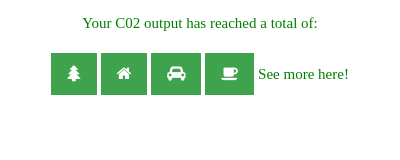
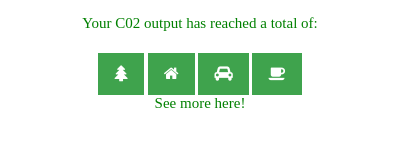
Before and after one commit to m-bettert0n/CarbOnline, a browser extension: page popup.html in a window 400 px wide. Drawn offline with Linux system fonts and the light colour scheme.

```diff
--- a/popup.html
+++ b/popup.html
@@ -21,6 +21,12 @@
         font-size: 16px;
         cursor: pointer;
       }
+      a{
+        padding: 1em;
+      }
+      a:hover{
+        cursor: pointer;
+      }
     </style>
   </head>
   <body>
@@ -29,12 +35,13 @@
     <button class="btn" id="treeBtn"><i class="fa fa-tree"></i></button>
 
     <button class="btn" id="lightBtn"><i class="fa fa-home"></i></button>
-    <!-- <h5 id='light'></h5> -->
+
     <button class="btn" id="carBtn"><i class="fa fa-car"></i></button>
-    <!-- <h5 id='car'></h5> -->
+
     <button class="btn" id="coffeeBtn"><i class="fa fa-coffee"></i></button>
-    <!-- <h5 id='coffee'></h5> -->
-    <a id="website">See more here!</a>
+    <div>
+      <a id="website">See more here!</a>
+    </div>
     <script src="popup.js"></script>
   </body>
 </html>
--- a/popup.js
+++ b/popup.js
@@ -3,6 +3,7 @@
 let lightBtn = document.getElementById('lightBtn');
 let carBtn = document.getElementById('carBtn');
 let coffeeBtn = document.getElementById('coffeeBtn');
+let link = document.getElementById("website");
 
 chrome.storage.local.get('carbonOutput', function(data) {
   let num = data.carbonOutput.toFixed(2);
@@ -68,7 +69,6 @@
 })
 
 // link to website from popup
-let link = document.getElementById("website");
 link.onclick = function () {
   chrome.tabs.create({active: true, url: "https://carbonline.netlify.app/"});
 };
```
Also changed, not shown: background.js (+5 -3 lines), bulb_drawing.ong.png (deleted), car_drawing.png (deleted), coffee_drawing.png (deleted), manifest.json, tree_drawing.png (deleted), 3 other files.
